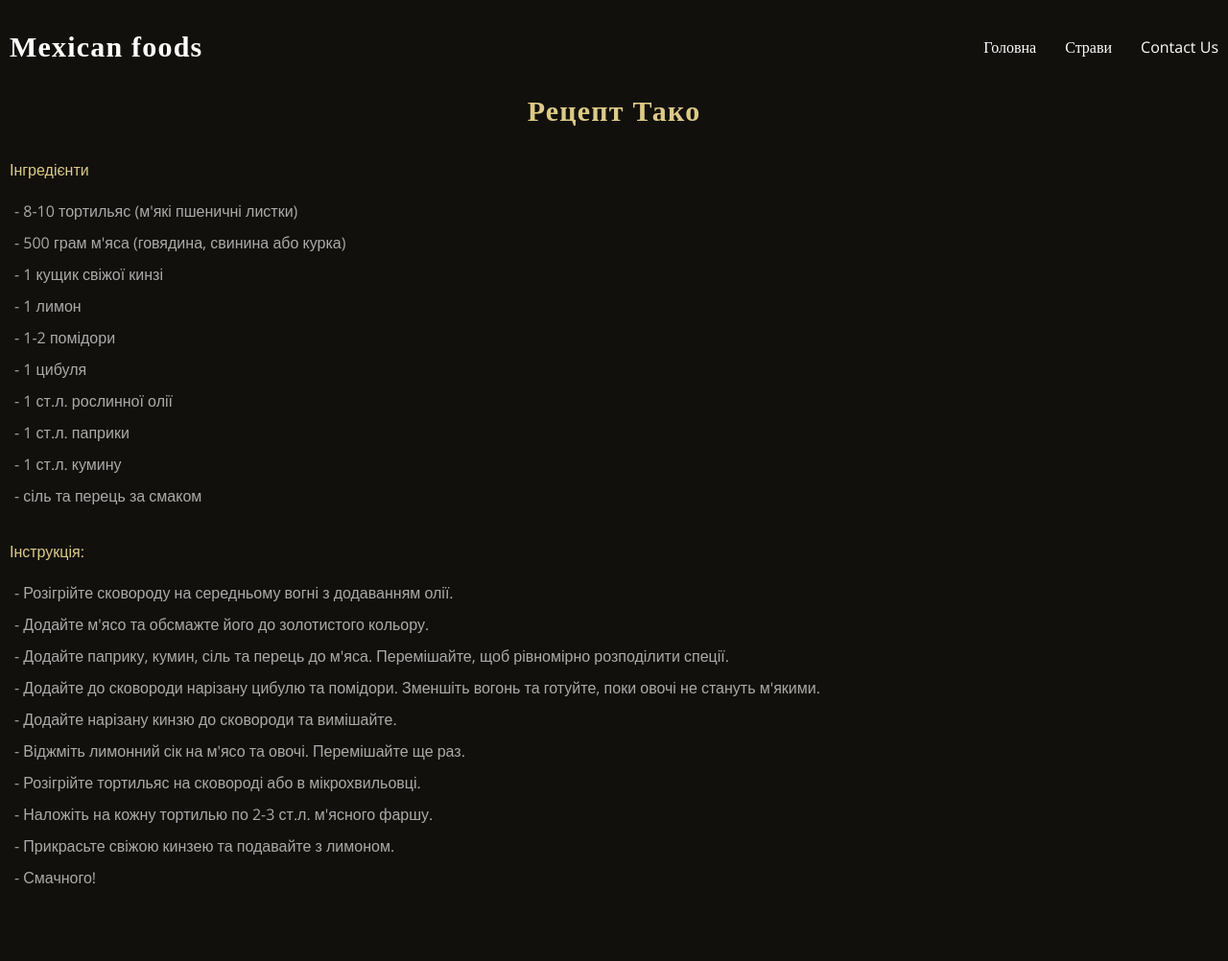
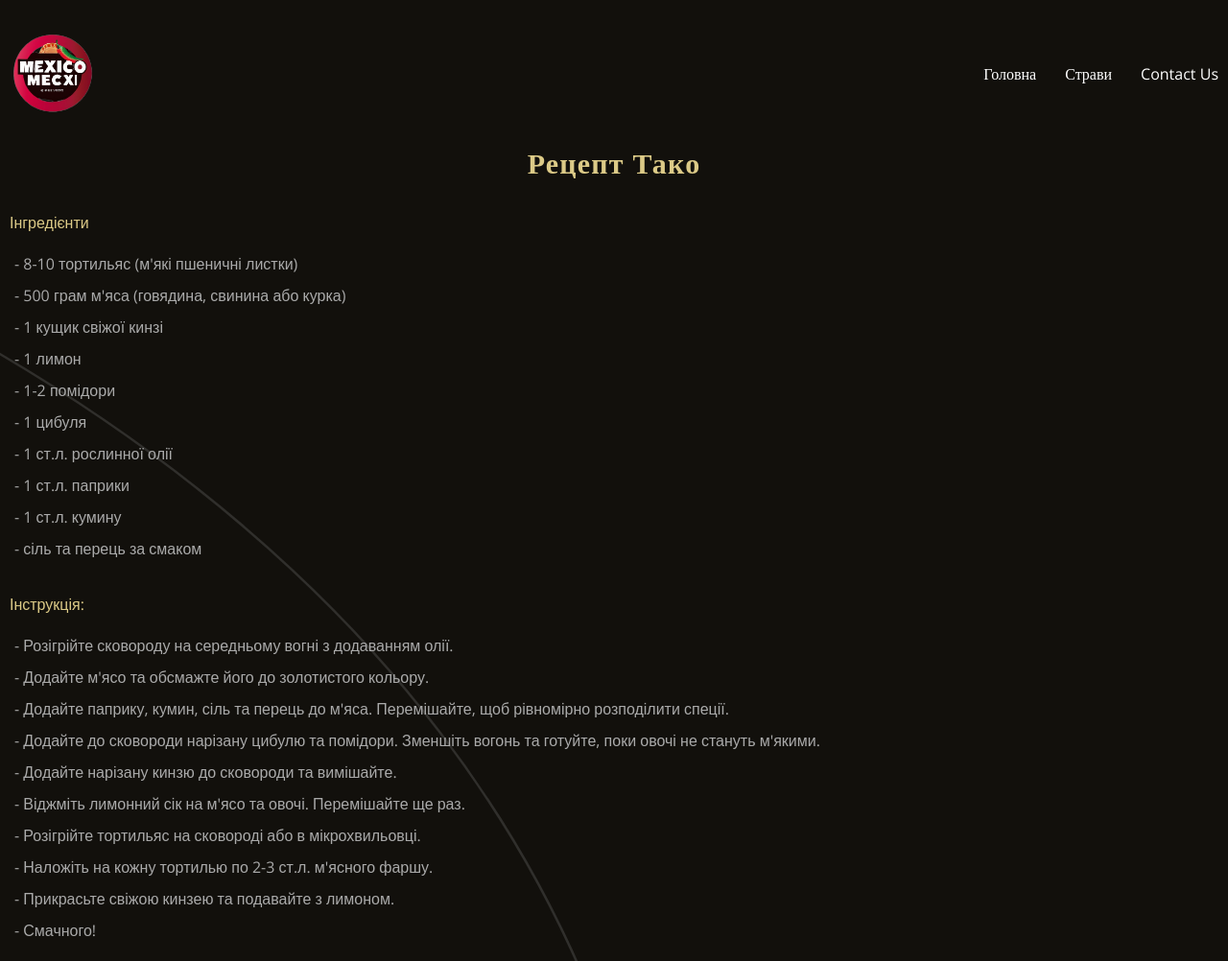
Before and after one commit to Viacheslav-z1/Mexican-kitchen, a website: page app/taco_rec.html in a window 1280 px wide. Shown: the top 1002 px of the page at 96% size. Before the commit the page ends 959 px from the top, so only its background shows below. Drawn offline with nearby package versions, Linux system fonts and the light colour scheme; files that its build step writes are made by us from their sources; a web font is replaced by a local one.

Commit message:
added logo

```diff
--- a/app/scss/_global.scss
+++ b/app/scss/_global.scss
@@ -6,6 +6,10 @@ body {
   background-color: #12100c;
 
   overflow-x: hidden;
+
+  background-image: url('../images/line_left.svg');
+  background-size: 700px;
+  background-repeat: no-repeat;
 }
 
 .container{
--- a/app/scss/style.scss
+++ b/app/scss/style.scss
@@ -11,6 +11,11 @@
     justify-content: space-between;
     align-items: center;
     gap: 10px;
+  }
+
+  &__img{
+    max-width: 90px;
+    object-fit: contain;
   }
 
   &__logo-link {
@@ -208,6 +213,7 @@
 
 .cook {
   padding: 50px 0;
+  background-image: url('../images/cook_bg.jpg');
   &__title {
     color: #dcca87;
     margin-bottom: 50px;
--- a/app/taco_rec.html
+++ b/app/taco_rec.html
@@ -22,7 +22,9 @@
       <header class="header wow animate__fadeInDown" data-wow-duration="3s">
         <div class="container">
           <div class="header__inner">
-            <a href="index.html" class="header__logo-link">Mexican foods</a>
+            <a href="index.html" class="header__logo-link">
+              <img src="./images/logo-2.png" alt="logo" class="header__img"
+            /></a>
             <nav class="menu">
               <button class="menu__btn">
                 <img src="images/menu.svg" alt="" class="menu__btn-img" />
@@ -71,18 +73,36 @@
               <li class="rec__item">сіль та перець за смаком</li>
             </ul>
             <p class="rec__text">Інструкція:</p>
-             <ul class="rec__list">
-              <li class="rec__item">Розігрійте сковороду на середньому вогні з додаванням олії.</li>
+            <ul class="rec__list">
+              <li class="rec__item">
+                Розігрійте сковороду на середньому вогні з додаванням олії.
+              </li>
               <li class="rec__item">
                 Додайте м'ясо та обсмажте його до золотистого кольору.
               </li>
-              <li class="rec__item">Додайте паприку, кумин, сіль та перець до м'яса. Перемішайте, щоб рівномірно розподілити спеції.</li>
-              <li class="rec__item">Додайте до сковороди нарізану цибулю та помідори. Зменшіть вогонь та готуйте, поки овочі не стануть м'якими.</li>
-              <li class="rec__item">Додайте нарізану кинзю до сковороди та вимішайте.</li>
-              <li class="rec__item">Віджміть лимонний сік на м'ясо та овочі. Перемішайте ще раз.</li>
-              <li class="rec__item">Розігрійте тортильяс на сковороді або в мікрохвильовці.</li>
-              <li class="rec__item">Наложіть на кожну тортилью по 2-3 ст.л. м'ясного фаршу.</li>
-              <li class="rec__item">Прикрасьте свіжою кинзею та подавайте з лимоном.</li>
+              <li class="rec__item">
+                Додайте паприку, кумин, сіль та перець до м'яса. Перемішайте,
+                щоб рівномірно розподілити спеції.
+              </li>
+              <li class="rec__item">
+                Додайте до сковороди нарізану цибулю та помідори. Зменшіть
+                вогонь та готуйте, поки овочі не стануть м'якими.
+              </li>
+              <li class="rec__item">
+                Додайте нарізану кинзю до сковороди та вимішайте.
+              </li>
+              <li class="rec__item">
+                Віджміть лимонний сік на м'ясо та овочі. Перемішайте ще раз.
+              </li>
+              <li class="rec__item">
+                Розігрійте тортильяс на сковороді або в мікрохвильовці.
+              </li>
+              <li class="rec__item">
+                Наложіть на кожну тортилью по 2-3 ст.л. м'ясного фаршу.
+              </li>
+              <li class="rec__item">
+                Прикрасьте свіжою кинзею та подавайте з лимоном.
+              </li>
               <li class="rec__item">Смачного!</li>
             </ul>
           </div>
```
Also changed, not shown: app/Enchilada_rec.html (+1 -1 lines), app/Fajitas_rec.html (+1 -1 lines), app/Guacamole_rec.html (+1 -1 lines), app/Quesadillasin_rec.html (+1 -1 lines), app/chilli_rec.html (+1 -1 lines), app/foods.html (+1 -1 lines), app/index.html (+3 -1 lines), app/images/cook_bg.jpg (added), app/images/line_left.svg (added), app/images/logo-2.png (added), app/images/logo.png (added).
